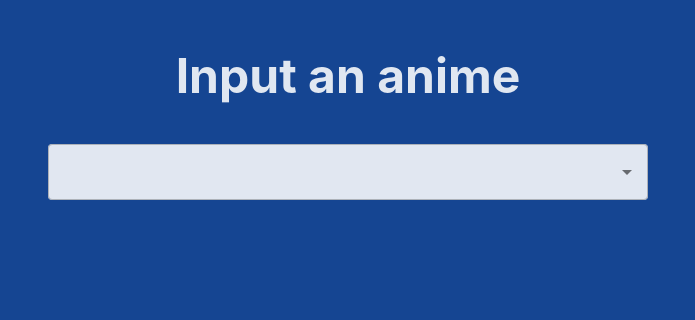
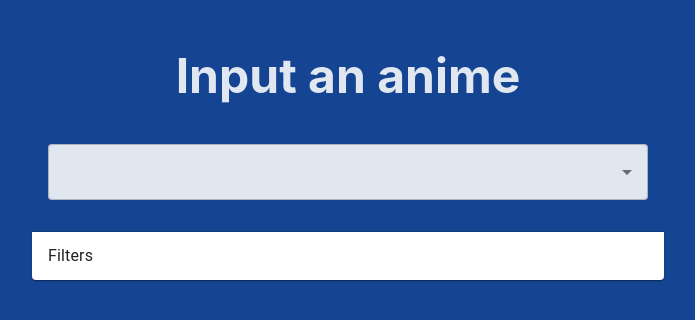
Before and after one commit to Fran123445/MitsukiFrontend, a React (Vite) app: page / in a window 1280 px wide. Shown: the top 320 px of the page, without its empty margins (292-987 px from the left). Built offline with nearby package versions, Linux system fonts and the light colour scheme.

Commit message:
Adds a year range filter

```diff
--- a/src/App.jsx
+++ b/src/App.jsx
@@ -2,15 +2,22 @@ import './App.css'
 import { useState } from 'react';
 import SearchBar from './components/SearchBar';"./components/SearchBar"
 import Suggestions from "./components/Suggestions"
+import Filters from './components/Filters';
 
 function App() {
+
+  const [yearRange, setYearRange] = useState([1900, 2025]);
   const [suggestions, setSuggestions] = useState();
 
+  function handleYearRange(_, newRange) {
+    setYearRange(newRange)
+  }
 
   return (
     <div className="app-container">
       <h1>Input an anime</h1>
-      <SearchBar onSuggestionsResults={setSuggestions}/>
+      <SearchBar onSuggestionsResults={setSuggestions} yearRange={yearRange}/>
+      <Filters yearRange={yearRange} onYearRangeChange={handleYearRange}/>
       <Suggestions suggestions={suggestions}/>
     </div>
   );
--- /dev/null
+++ b/src/components/Filters.jsx
@@ -0,0 +1,26 @@
+import { Accordion, AccordionDetails, AccordionSummary, Slider, Typography } from "@mui/material";
+
+function Filters({ yearRange, onYearRangeChange }) {
+
+    return(
+        <Accordion
+            sx={{ width: "50%"}}
+        >
+            <AccordionSummary>
+                <Typography component="span">Filters</Typography>
+            </AccordionSummary>
+            <AccordionDetails>
+                <Slider
+                    getAriaLabel={() => 'Year range'}
+                    onChange={onYearRangeChange}
+                    value={yearRange}
+                    min={1900}
+                    max={2025}
+                    valueLabelDisplay="auto"
+                />
+            </AccordionDetails>
+        </Accordion>
+    )
+}
+
+export default Filters;
--- a/src/components/SearchBar.jsx
+++ b/src/components/SearchBar.jsx
@@ -1,11 +1,15 @@
 import anime_dict from "../../public/anime_dict.json"
 import { Autocomplete, TextField } from "@mui/material"
 
-function SearchBar({ onSuggestionsResults }) {
+function SearchBar({ yearRange, onSuggestionsResults }) {
     function handleSelection(_, selectedAnime) {
         if (!selectedAnime) { return }
+
+        var initialYear = yearRange[0];
+        var finalYear = yearRange[1];
+
         var animeId = anime_dict[selectedAnime]
-        fetch(`http://localhost:8000/similarity/anime?anime_id=${animeId}&top_n=25`)
+        fetch(`http://localhost:8000/similarity/anime?anime_id=${animeId}&top_n=25&initial_year=${initialYear}&final_year=${finalYear}`)
         .then(response => response.json())
         .then(data => onSuggestionsResults(data))
     }
```
